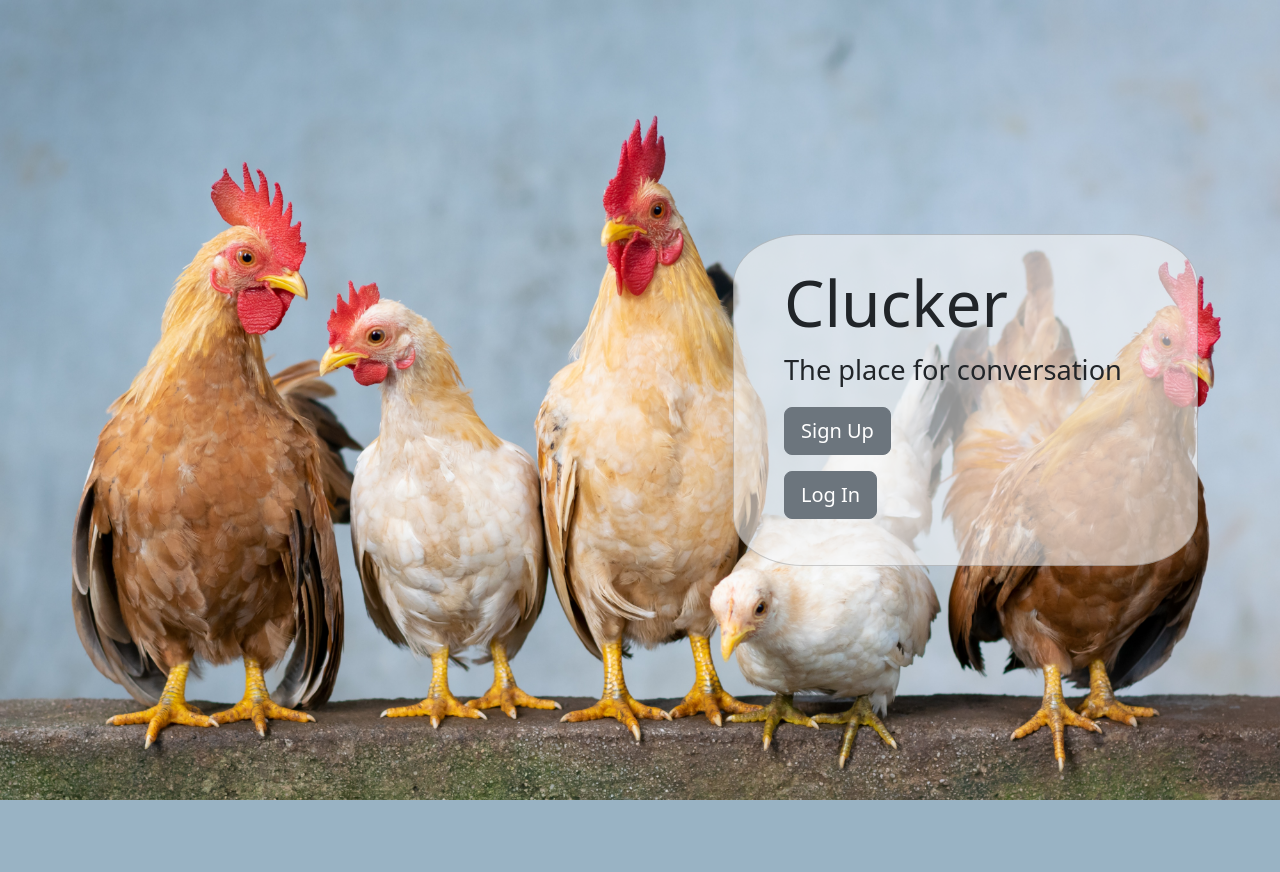
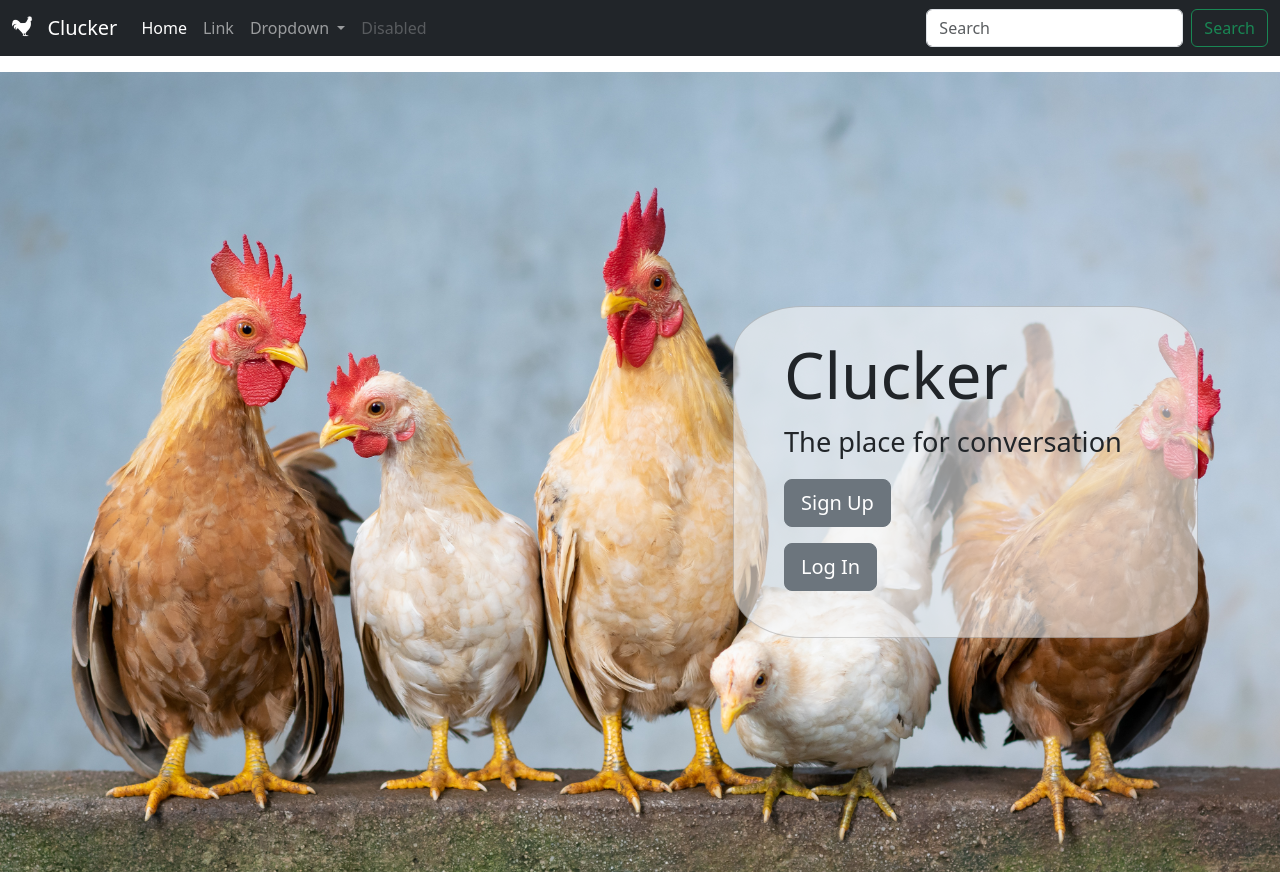
Before and after one commit to Jakerpppp/clucker, a Django app: page / in a window 1280 px wide. Before the commit the page ends 800 px from the top, so only its background shows below. Run offline with Django 4.2, Linux system fonts and the light colour scheme; some web fonts are replaced.

Commit message:
Add navbar

```diff
--- a/microblogs/templates/base.html
+++ b/microblogs/templates/base.html
@@ -9,6 +9,7 @@
 
         <link href="https://cdn.jsdelivr.net/npm/bootstrap@5.3.2/dist/css/bootstrap.min.css" rel="stylesheet" integrity="sha384-T3c6CoIi6uLrA9TneNEoa7RxnatzjcDSCmG1MXxSR1GAsXEV/Dwwykc2MPK8M2HN" crossorigin="anonymous">
         <link href = "{% static 'custom.css' %}" rel="stylesheet">
+        <link href = "{% static 'chicken_font.css' %}" rel="stylesheet">
 
     </head>
     <body>
--- a/microblogs/templates/partials/navbar.html
+++ b/microblogs/templates/partials/navbar.html
@@ -0,0 +1,36 @@
+<nav class="navbar navbar-expand-lg navbar-dark bg-dark mb-3">
+    <div class="container-fluid">
+      <a class="navbar-brand" href="{% url 'home' %}"> <span class='icon-chicken3'> </span>&nbsp;Clucker</a>
+      <button class="navbar-toggler" type="button" data-bs-toggle="collapse" data-bs-target="#navbarSupportedContent" aria-controls="navbarSupportedContent" aria-expanded="false" aria-label="Toggle navigation">
+        <span class="navbar-toggler-icon"></span>
+      </button>
+      <div class="collapse navbar-collapse" id="navbarSupportedContent">
+        <ul class="navbar-nav me-auto mb-2 mb-lg-0">
+          <li class="nav-item">
+            <a class="nav-link active" aria-current="page" href="#">Home</a>
+          </li>
+          <li class="nav-item">
+            <a class="nav-link" href="#">Link</a>
+          </li>
+          <li class="nav-item dropdown">
+            <a class="nav-link dropdown-toggle" href="#" role="button" data-bs-toggle="dropdown" aria-expanded="false">
+              Dropdown
+            </a>
+            <ul class="dropdown-menu">
+              <li><a class="dropdown-item" href="#">Action</a></li>
+              <li><a class="dropdown-item" href="#">Another action</a></li>
+              <li><hr class="dropdown-divider"></li>
+              <li><a class="dropdown-item" href="#">Something else here</a></li>
+            </ul>
+          </li>
+          <li class="nav-item">
+            <a class="nav-link disabled" aria-disabled="true">Disabled</a>
+          </li>
+        </ul>
+        <form class="d-flex" role="search">
+          <input class="form-control me-2" type="search" placeholder="Search" aria-label="Search">
+          <button class="btn btn-outline-success" type="submit">Search</button>
+        </form>
+      </div>
+    </div>
+  </nav>
```
